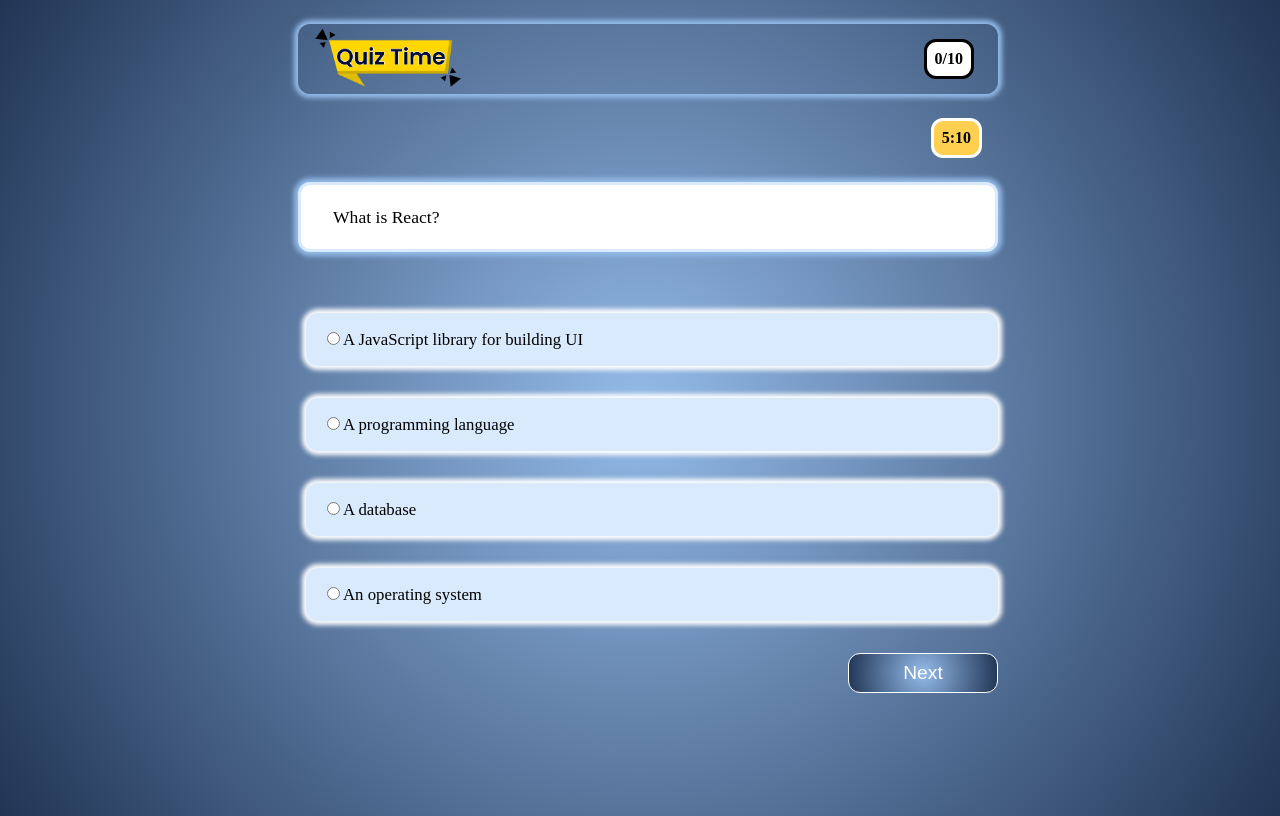
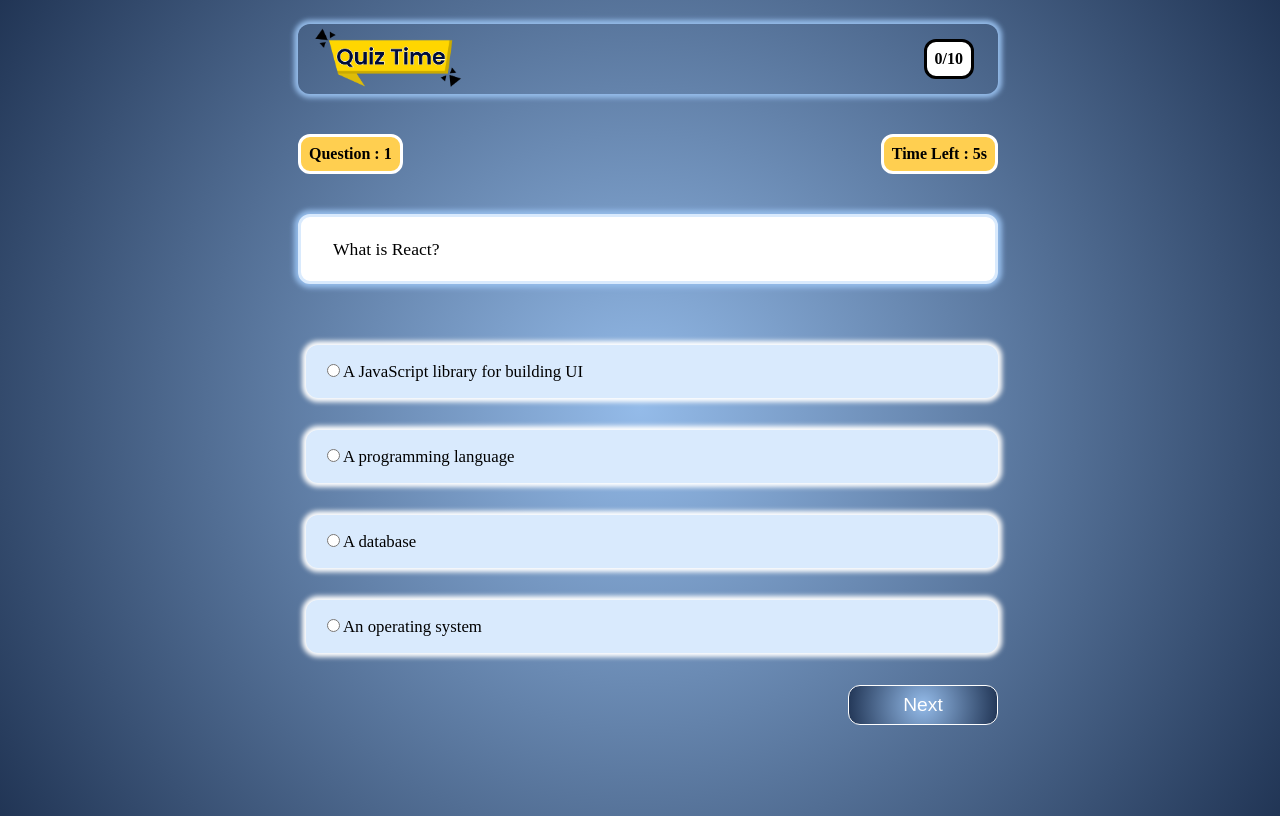
Before and after one commit to Prajakta3176/Quiz-App, a React (Vite) app: page /quiz in a window 1280 px wide. Built offline with nearby package versions, Linux system fonts and the light colour scheme; a web font is replaced by a local one.

Commit message:
added question number showing feature

```diff
--- a/src/App.css
+++ b/src/App.css
@@ -244,7 +244,12 @@ overflow-x: hidden;
 }
 
 .quizeHeader2{
-  padding-inline: 1rem;
+  width: 100%;
+  display: flex;
+  justify-content: space-between;
+  align-items: center;
+  margin-block: 1rem;
+  /* padding-inline: 1rem; */
 }
 
 .quizContainer .questionContainer{
@@ -294,15 +299,13 @@ overflow-x: hidden;
 
 }
 .timerContainer{
-  width: 100%;
+  /* width: 100%; */
   /* border: 1px solid black; */
   padding: 0;
   margin-block: 0.5rem;
-  display: flex;
-  justify-content: flex-end;
 }
-.quizTimer{
 
+.quizeHeader2 p{
   width: max-content;
   border: 3px solid white;
   color: black;
@@ -310,7 +313,13 @@ overflow-x: hidden;
   font-weight: bold;
   background-color:#FFCF50;
   border-radius: 12px;
+}
 
+.scoreContainer{
+  margin-block: 0.5rem;
+  padding: 0;
+  display: flex;
+  margin-right: 1.5rem;
 }
 
 .numOfQuestion{
@@ -325,14 +334,6 @@ overflow-x: hidden;
 }
 
 
-.questionNumberContainer{
-  width: 100%;
-  /* border: 1px solid black; */
-  padding: 0;
-  display: flex;
-  justify-content: flex-end;
-  margin-right: 1.5rem;
-}
 
 .quizContainer .nextButtonDiv{
   width: 100%;
--- a/src/components/Quiz.jsx
+++ b/src/components/Quiz.jsx
@@ -21,7 +21,7 @@ export default function quiz() {
         <div className="quizContainer">
         <div className="quizHeader">
             <img className='quizLogo' src={logo} alt="" />
-            <div className="questionNumberContainer"><p className='numOfQuestion'>{score}/{quizQuestions.length}</p></div>
+            <div className="scoreContainer"><p className='numOfQuestion'>{score}/{quizQuestions.length}</p></div>
             {/* <img className='quizVolume' src={volume} alt="" /> */}
         </div>
 
--- a/src/components/QuizData.jsx
+++ b/src/components/QuizData.jsx
@@ -55,7 +55,8 @@ export default function QuizData({timeRemaining,totalTime,setTimeRemaining,setSh
   return (
     <>
       <div className="quizeHeader2">
-            <div className='timerContainer'><p className="quizTimer">{timeRemaining}:{totalTime}</p></div>
+            <div className='questionNumberContainer'><p className="quizTimer">Question : {currentQuestion + 1}</p></div>
+            <div className='timerContainer'><p className="quizTimer">Time Left : {timeRemaining}s</p></div>
       </div>
       <div className="questionContainer"><p>{quizQuestions[currentQuestion].question}</p></div>
       <p className={`selectOptionAlert ${redAlert ? 'visible' : 'notVisible'}`}>Please select an option</p>
```
